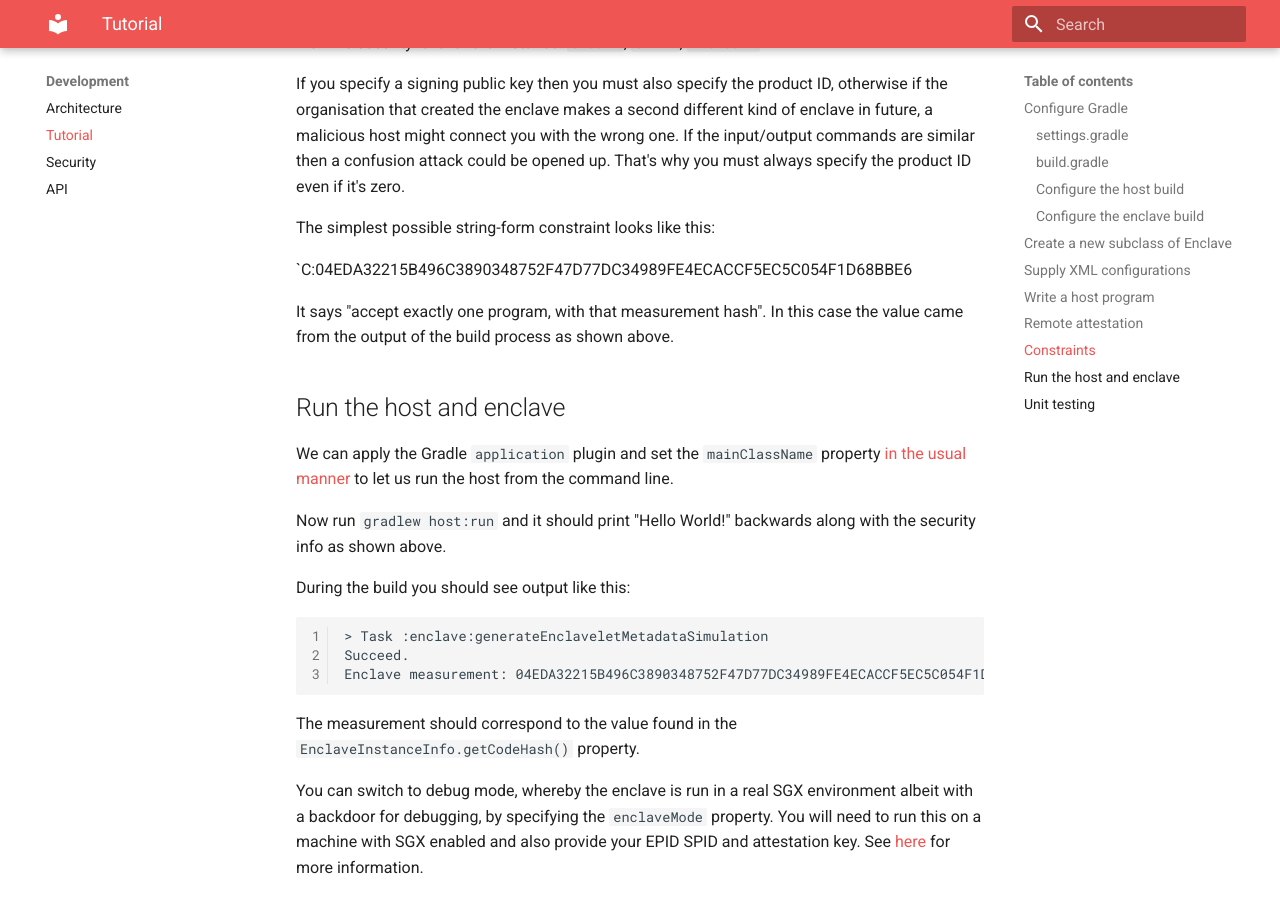
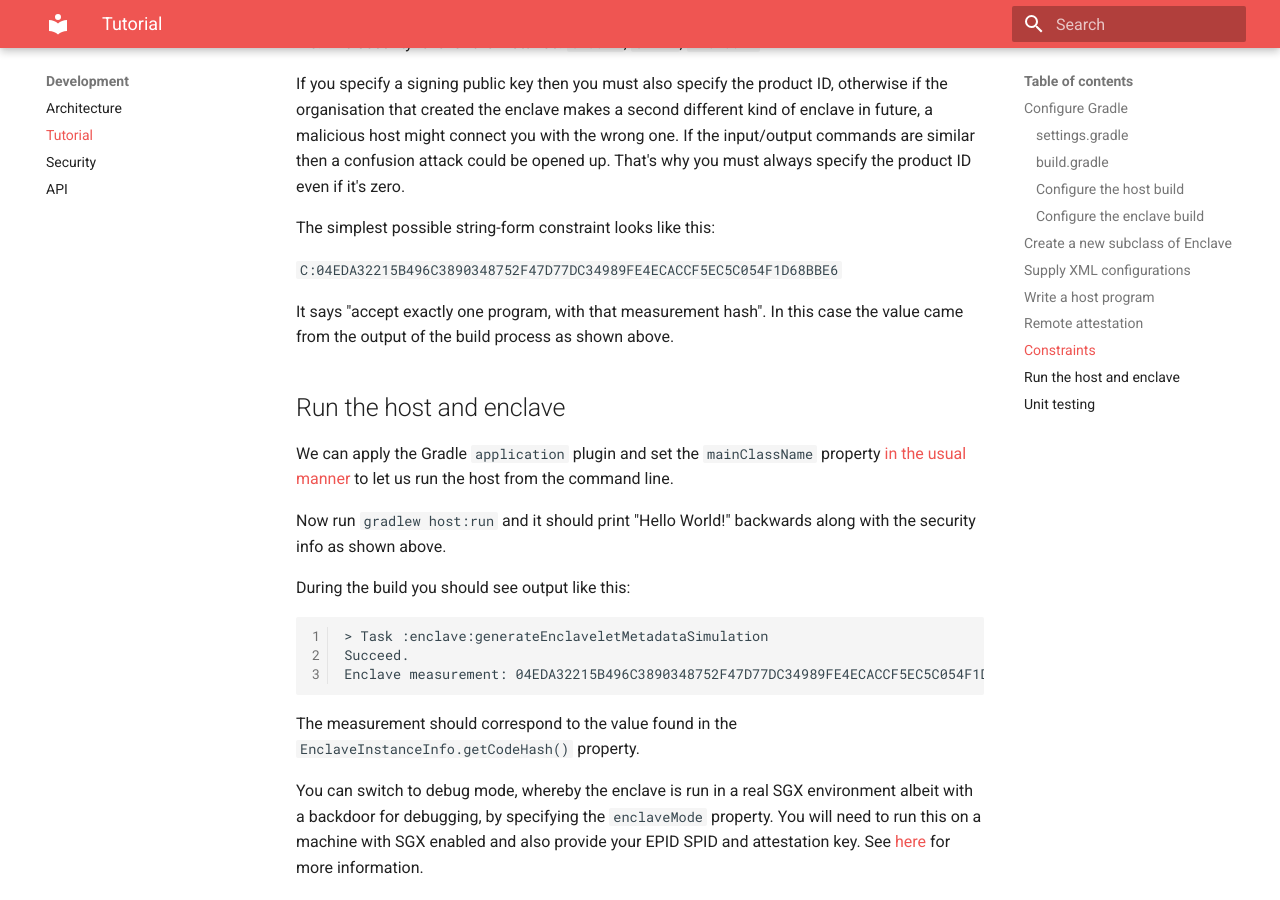
Before and after one commit to R3Conclave/conclave-core-sdk, an MkDocs documentation site: the page built from docs/docs/tutorial.md, in a window 1280 px wide and 900 px high, scrolled down 9129 px. Built offline with MkDocs 1.6.1 and Material for MkDocs 9.7.7, drawn with Linux system fonts in a browser that asks for light colours.

Commit message:
Minor docsite fixes (#309)

```diff
--- a/docs/docs/tutorial.md
+++ b/docs/docs/tutorial.md
@@ -413,7 +413,7 @@ always specify the product ID even if it's zero.
 
 The simplest possible string-form constraint looks like this:
 
-`C:04EDA32215B496C3890348752F47D77DC34989FE4ECACCF5EC5C054F1D68BBE6
+`C:04EDA32215B496C3890348752F47D77DC34989FE4ECACCF5EC5C054F1D68BBE6`
 
 It says "accept exactly one program, with that measurement hash". In this case the value came from the output of the
 build process as shown above.
```
Also changed, not shown: docs/docs/arch-diagram.png (deleted), 1 other file.
